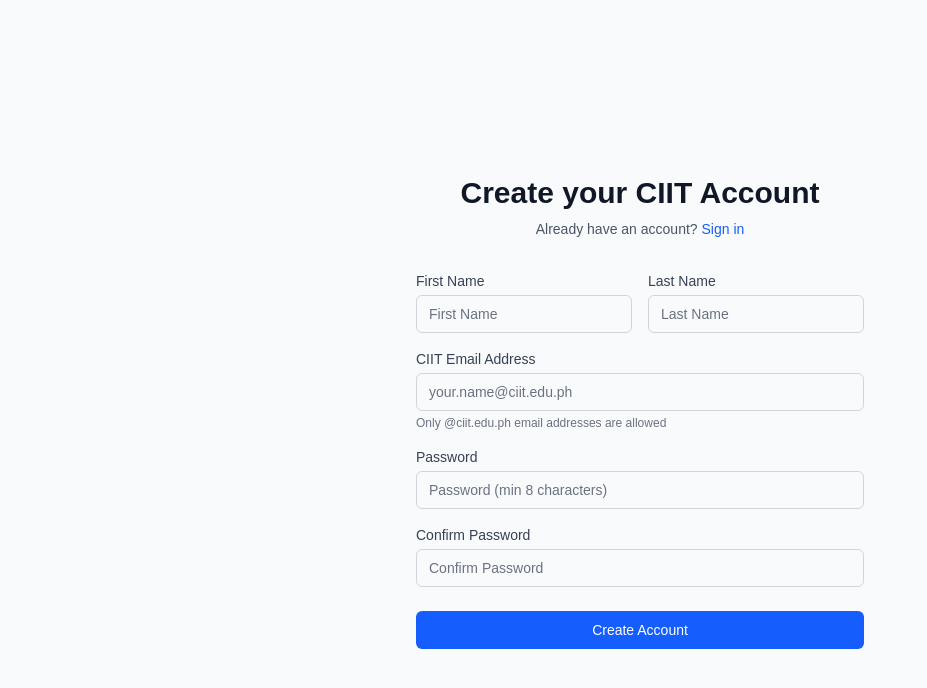
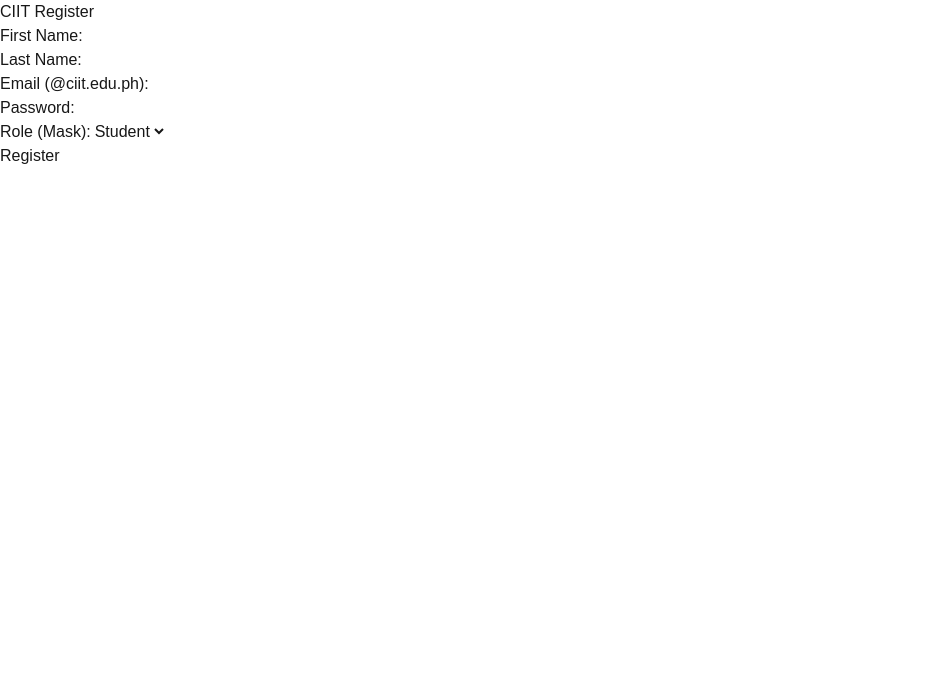
Before and after one commit to VanzTyl/Hackathon-Jam-26, a Next.js app in the folder Unveil/: page /register in a window 1280 px wide. Shown: the top 688 px of the page, without its empty margins (0-927 px from the left). Built offline with nearby package versions, Linux system fonts and the light colour scheme.

Commit message:
user login and signup using supabase

```diff
--- a/Unveil/src/app/login/page.tsx
+++ b/Unveil/src/app/login/page.tsx
@@ -1,164 +1,80 @@
-'use client';
+'use client'
 
-import { useState, useEffect, Suspense } from 'react';
-import { useRouter, useSearchParams } from 'next/navigation';
+import { useState, FormEvent } from 'react'
+import { supabase } from '../../supabase-client'
+import { useRouter } from 'next/navigation'
 
-function LoginPageComponent() {
-  const [email, setEmail] = useState('');
-  const [password, setPassword] = useState('');
-  const [isLoading, setIsLoading] = useState(false);
-  const [error, setError] = useState('');
-  const [message, setMessage] = useState('');
-  const router = useRouter();
-  const searchParams = useSearchParams();
+export default function LoginPage() {
+  const [email, setEmail] = useState('')
+  const [password, setPassword] = useState('')
+  const [message, setMessage] = useState('')
+  const router = useRouter()
 
-  useEffect(() => {
-    const msg = searchParams.get('message');
-    if (msg) {
-      setMessage(msg);
-    }
-  }, [searchParams]);
+const handleLogin = async (e: FormEvent) => {
+    e.preventDefault()
+    setMessage('Logging in...')
 
-  const validateEmail = (email: string) => {
-    return email.endsWith('@ciit.edu.ph') && email.includes('@');
-  };
+    const { data: authData, error: authError } = await supabase.auth.signInWithPassword({
+      email,
+      password,
+    })
 
-  const handleSubmit = async (e: React.FormEvent) => {
-    e.preventDefault();
-    setIsLoading(true);
-    setError('');
-
-    // Validation
-    if (!validateEmail(email)) {
-      setError('Only @ciit.edu.ph email addresses are allowed');
-      setIsLoading(false);
-      return;
+    if (authError) {
+      setMessage(`Login Error: ${authError.message}`)
+      return
     }
 
-    try {
-      const response = await fetch('/api/auth/login', {
-        method: 'POST',
-        headers: {
-          'Content-Type': 'application/json',
-        },
-        body: JSON.stringify({ email, password }),
-      });
+    if (authData.user) {
+      const { data: userData, error: dbError } = await supabase
+        .from('users')
+        .select('mask')
+        .eq('user_id', authData.user.id)
+        .maybeSingle() // Safer than .single()
 
-      const data = await response.json();
+      if (dbError) {
+        setMessage(`Error fetching profile: ${dbError.message}`)
+      } else if (!userData) {
+        // If they exist in Auth but not in your 'users' table
+        setMessage("No profile found. Redirecting to setup...")
+        router.push('/register')
+      } else {
+        setMessage(`Success! Redirecting...`)
 
-      if (response.ok) {
-        router.push('/dashboard');
-      } else {
-        setError(data.error || 'Invalid email or password');
+        // This takes them to src/app/dashboard/page.tsx
+        router.push('/dashboard')
       }
-    } catch (err) {
-      setError('An error occurred. Please try again.');
-    } finally {
-      setIsLoading(false);
     }
-  };
-
+  }
   return (
-    <div className="min-h-screen flex items-center justify-center bg-gray-50 py-12 px-4 sm:px-6 lg:px-8">
-      <div className="max-w-md w-full space-y-8">
     <div>
-          <h2 className="mt-6 text-center text-3xl font-extrabold text-gray-900">
-            Sign in to CIIT Account
-          </h2>
-          <p className="mt-2 text-center text-sm text-gray-600">
-            Don't have an account?{' '}
-            <a href="/register" className="font-medium text-blue-600 hover:text-blue-500">
-              Register here
-            </a>
-          </p>
-        </div>
-        <form className="mt-8 space-y-6" onSubmit={handleSubmit}>
-          {message && (
-            <div className="bg-green-50 border border-green-200 text-green-600 px-4 py-3 rounded-md text-sm">
-              {message}
-            </div>
-          )}
-          {error && (
-            <div className="bg-red-50 border border-red-200 text-red-600 px-4 py-3 rounded-md text-sm">
-              {error}
-            </div>
-          )}
-          <div className="rounded-md shadow-sm -space-y-px">
+      <h1>CIIT Login</h1>
+      <form onSubmit={handleLogin}>
         <div>
-              <label htmlFor="email-address" className="sr-only">
-                Email address
-              </label>
+          <label>Email:</label>
           <input
-                id="email-address"
-                name="email"
             type="email"
-                autoComplete="email"
-                required
-                className="appearance-none rounded-none relative block w-full px-3 py-2 border border-gray-300 placeholder-gray-500 text-gray-900 rounded-t-md focus:outline-none focus:ring-blue-500 focus:border-blue-500 focus:z-10 sm:text-sm"
-                placeholder="your.name@ciit.edu.ph"
             value={email}
             onChange={(e) => setEmail(e.target.value)}
+            required
           />
         </div>
         <div>
-              <label htmlFor="password" className="sr-only">
-                Password
-              </label>
+          <label>Password:</label>
           <input
-                id="password"
-                name="password"
             type="password"
-                autoComplete="current-password"
-                required
-                className="appearance-none rounded-none relative block w-full px-3 py-2 border border-gray-300 placeholder-gray-500 text-gray-900 rounded-b-md focus:outline-none focus:ring-blue-500 focus:border-blue-500 focus:z-10 sm:text-sm"
-                placeholder="Password"
             value={password}
             onChange={(e) => setPassword(e.target.value)}
+            required
           />
         </div>
+        <button type="submit">Login</button>
+      </form>
+
+      {message && <p>{message}</p>}
+
+      <p>
+        Don't have an account? <a href="/register">Register here</a>
+      </p>
     </div>
-
-          <div className="flex items-center justify-between">
-            <div className="flex items-center">
-              <input
-                id="remember-me"
-                name="remember-me"
-                type="checkbox"
-                className="h-4 w-4 text-blue-600 focus:ring-blue-500 border-gray-300 rounded"
-              />
-              <label htmlFor="remember-me" className="ml-2 block text-sm text-gray-900">
-                Remember me
-              </label>
-            </div>
-
-            <div className="text-sm">
-              <a href="/forgot-password" className="font-medium text-blue-600 hover:text-blue-500">
-                Forgot your password?
-              </a>
-            </div>
-          </div>
-
-          <div>
-            <button
-              type="submit"
-              disabled={isLoading}
-              className="group relative w-full flex justify-center py-2 px-4 border border-transparent text-sm font-medium rounded-md text-white bg-blue-600 hover:bg-blue-700 focus:outline-none focus:ring-2 focus:ring-offset-2 focus:ring-blue-500 disabled:opacity-50 disabled:cursor-not-allowed"
-            >
-              {isLoading ? 'Signing in...' : 'Sign in'}
-            </button>
-          </div>
-
-
-        </form>
-      </div>
-    </div>
-  );
+  )
 }
-
-export default function LoginPage() {
-  return (
-    <Suspense fallback={<div>Loading...</div>}>
-      <LoginPageComponent />
-    </Suspense>
-  );
-}
--- a/Unveil/src/app/page.tsx
+++ b/Unveil/src/app/page.tsx
@@ -7,7 +7,7 @@
 
   useEffect(() => {
     // This immediately sends the user to /login
-    router.push('/login')
+    router.push('/register')
   }, [router])
 
   return null // Returns nothing because the user is being redirected
--- a/Unveil/src/app/register/page.tsx
+++ b/Unveil/src/app/register/page.tsx
@@ -1,222 +1,90 @@
-'use client';
+'use client'
 
-import { useState } from 'react';
-import { useRouter } from 'next/navigation';
+import { useState, FormEvent } from 'react'
+import { supabase } from '../../supabase-client'
 
 export default function RegisterPage() {
-  const [formData, setFormData] = useState({
-    firstName: '',
-    lastName: '',
-    email: '',
-    password: '',
-    confirmPassword: ''
-  });
-  const [isLoading, setIsLoading] = useState(false);
-  const [error, setError] = useState('');
-  const [success, setSuccess] = useState(false);
-  const router = useRouter();
+  const [email, setEmail] = useState('')
+  const [password, setPassword] = useState('')
+  const [firstName, setFirstName] = useState('')
+  const [lastName, setLastName] = useState('')
+  const [mask, setMask] = useState<'student' | 'tutor'>('student')
+  const [message, setMessage] = useState('')
 
-  const validateEmail = (email: string) => {
-    return email.endsWith('@ciit.edu.ph') && email.includes('@');
-  };
+  const handleRegister = async (e: FormEvent) => {
+    e.preventDefault()
+    setMessage('Processing...')
 
-  const handleChange = (e: React.ChangeEvent<HTMLInputElement>) => {
-    const { name, value } = e.target;
-    setFormData(prev => ({
-      ...prev,
-      [name]: value
-    }));
-  };
-
-  const handleSubmit = async (e: React.FormEvent) => {
-    e.preventDefault();
-    setIsLoading(true);
-    setError('');
-
-    // Validation
-    if (!formData.firstName || !formData.lastName || !formData.email || !formData.password || !formData.confirmPassword) {
-      setError('All fields are required');
-      setIsLoading(false);
-      return;
+    // 1. Domain Validation
+    if (!email.endsWith('@ciit.edu.ph')) {
+      setMessage('Error: Only @ciit.edu.ph emails are allowed.')
+      return
     }
 
-    if (!validateEmail(formData.email)) {
-      setError('Only @ciit.edu.ph email addresses are allowed');
-      setIsLoading(false);
-      return;
+    // 2. Sign up the user in Supabase Auth
+    const { data: authData, error: authError } = await supabase.auth.signUp({
+      email,
+      password,
+    })
+
+    if (authError) {
+      setMessage(`Auth Error: ${authError.message}`)
+      return
     }
 
-    if (formData.password !== formData.confirmPassword) {
-      setError('Passwords do not match');
-      setIsLoading(false);
-      return;
+    // 3. Insert the extra details into your 'users' table
+    if (authData.user) {
+      const { error: dbError } = await supabase
+        .from('users')
+        .insert([
+          {
+            user_id: authData.user.id, // Linking Auth ID to your table
+            email_address: email,
+            first_name: firstName,
+            last_name: lastName,
+            mask: mask,
+          },
+        ])
+
+      if (dbError) {
+        setMessage(`Database Error: ${dbError.message}`)
+      } else {
+        setMessage('Registration successful! Check your email for verification.')
+      }
     }
-
-    if (formData.password.length < 8) {
-      setError('Password must be at least 8 characters long');
-      setIsLoading(false);
-      return;
-    }
-
-    try {
-      const response = await fetch('/api/auth/register', {
-        method: 'POST',
-        headers: {
-          'Content-Type': 'application/json',
-        },
-        body: JSON.stringify(formData),
-      });
-
-      const data = await response.json();
-
-      if (response.ok) {
-        router.push(`/verify?email=${encodeURIComponent(formData.email)}`);
-      } else {
-        setError(data.error || 'Registration failed');
-      }
-    } catch (err) {
-      setError('An error occurred. Please try again.');
-    } finally {
-      setIsLoading(false);
-    }
-  };
-
-  if (success) {
-    return (
-      <div className="min-h-screen flex items-center justify-center bg-gray-50 py-12 px-4 sm:px-6 lg:px-8">
-        <div className="max-w-md w-full space-y-8">
-          <div className="text-center">
-            <div className="mx-auto flex items-center justify-center h-12 w-12 rounded-full bg-green-100">
-              <svg className="h-6 w-6 text-green-600" fill="none" stroke="currentColor" viewBox="0 0 24 24">
-                <path strokeLinecap="round" strokeLinejoin="round" strokeWidth="2" d="M5 13l4 4L19 7"></path>
-              </svg>
-            </div>
-            <h2 className="mt-6 text-3xl font-extrabold text-gray-900">Registration Successful!</h2>
-            <p className="mt-2 text-sm text-gray-600">
-              Please check your @ciit.edu.ph email to verify your account.
-            </p>
-          </div>
-        </div>
-      </div>
-    );
   }
 
   return (
-    <div className="min-h-screen flex items-center justify-center bg-gray-50 py-12 px-4 sm:px-6 lg:px-8">
-      <div className="max-w-md w-full space-y-8">
+    <div>
+      <h1>CIIT Register</h1>
+      <form onSubmit={handleRegister}>
         <div>
-          <h2 className="mt-6 text-center text-3xl font-extrabold text-gray-900">
-            Create your CIIT Account
-          </h2>
-          <p className="mt-2 text-center text-sm text-gray-600">
-            Already have an account?{' '}
-            <a href="/login" className="font-medium text-blue-600 hover:text-blue-500">
-              Sign in
-            </a>
-          </p>
+          <label>First Name:</label>
+          <input type="text" value={firstName} onChange={(e) => setFirstName(e.target.value)} required />
         </div>
-        <form className="mt-8 space-y-6" onSubmit={handleSubmit}>
-          {error && (
-            <div className="bg-red-50 border border-red-200 text-red-600 px-4 py-3 rounded-md text-sm">
-              {error}
-            </div>
-          )}
+        <div>
+          <label>Last Name:</label>
+          <input type="text" value={lastName} onChange={(e) => setLastName(e.target.value)} required />
+        </div>
+        <div>
+          <label>Email (@ciit.edu.ph):</label>
+          <input type="email" value={email} onChange={(e) => setEmail(e.target.value)} required />
+        </div>
+        <div>
+          <label>Password:</label>
+          <input type="password" value={password} onChange={(e) => setPassword(e.target.value)} required />
+        </div>
+        <div>
+          <label>Role (Mask):</label>
+          <select value={mask} onChange={(e) => setMask(e.target.value as 'student' | 'tutor')}>
+            <option value="student">Student</option>
+            <option value="tutor">Tutor</option>
+          </select>
+        </div>
+        <button type="submit">Register</button>
+      </form>
 
-          <div className="space-y-4">
-            <div className="grid grid-cols-2 gap-4">
-              <div>
-                <label htmlFor="firstName" className="block text-sm font-medium text-gray-700">
-                  First Name
-                </label>
-                <input
-                  id="firstName"
-                  name="firstName"
-                  type="text"
-                  required
-                  className="mt-1 appearance-none relative block w-full px-3 py-2 border border-gray-300 placeholder-gray-500 text-gray-900 rounded-md focus:outline-none focus:ring-blue-500 focus:border-blue-500 focus:z-10 sm:text-sm"
-                  placeholder="First Name"
-                  value={formData.firstName}
-                  onChange={handleChange}
-                />
-              </div>
-              <div>
-                <label htmlFor="lastName" className="block text-sm font-medium text-gray-700">
-                  Last Name
-                </label>
-                <input
-                  id="lastName"
-                  name="lastName"
-                  type="text"
-                  required
-                  className="mt-1 appearance-none relative block w-full px-3 py-2 border border-gray-300 placeholder-gray-500 text-gray-900 rounded-md focus:outline-none focus:ring-blue-500 focus:border-blue-500 focus:z-10 sm:text-sm"
-                  placeholder="Last Name"
-                  value={formData.lastName}
-                  onChange={handleChange}
-                />
-              </div>
-            </div>
-
-            <div>
-              <label htmlFor="email" className="block text-sm font-medium text-gray-700">
-                CIIT Email Address
-              </label>
-              <input
-                id="email"
-                name="email"
-                type="email"
-                required
-                className="mt-1 appearance-none relative block w-full px-3 py-2 border border-gray-300 placeholder-gray-500 text-gray-900 rounded-md focus:outline-none focus:ring-blue-500 focus:border-blue-500 focus:z-10 sm:text-sm"
-                placeholder="your.name@ciit.edu.ph"
-                value={formData.email}
-                onChange={handleChange}
-              />
-              <p className="mt-1 text-xs text-gray-500">Only @ciit.edu.ph email addresses are allowed</p>
-            </div>
-
-            <div>
-              <label htmlFor="password" className="block text-sm font-medium text-gray-700">
-                Password
-              </label>
-              <input
-                id="password"
-                name="password"
-                type="password"
-                required
-                className="mt-1 appearance-none relative block w-full px-3 py-2 border border-gray-300 placeholder-gray-500 text-gray-900 rounded-md focus:outline-none focus:ring-blue-500 focus:border-blue-500 focus:z-10 sm:text-sm"
-                placeholder="Password (min 8 characters)"
-                value={formData.password}
-                onChange={handleChange}
-              />
-            </div>
-
-            <div>
-              <label htmlFor="confirmPassword" className="block text-sm font-medium text-gray-700">
-                Confirm Password
-              </label>
-              <input
-                id="confirmPassword"
-                name="confirmPassword"
-                type="password"
-                required
-                className="mt-1 appearance-none relative block w-full px-3 py-2 border border-gray-300 placeholder-gray-500 text-gray-900 rounded-md focus:outline-none focus:ring-blue-500 focus:border-blue-500 focus:z-10 sm:text-sm"
-                placeholder="Confirm Password"
-                value={formData.confirmPassword}
-                onChange={handleChange}
-              />
-            </div>
-          </div>
-
-          <div>
-            <button
-              type="submit"
-              disabled={isLoading}
-              className="group relative w-full flex justify-center py-2 px-4 border border-transparent text-sm font-medium rounded-md text-white bg-blue-600 hover:bg-blue-700 focus:outline-none focus:ring-2 focus:ring-offset-2 focus:ring-blue-500 disabled:opacity-50 disabled:cursor-not-allowed"
-            >
-              {isLoading ? 'Creating Account...' : 'Create Account'}
-            </button>
-          </div>
-        </form>
-      </div>
+      {message && <p>{message}</p>}
     </div>
-  );
+  )
 }
```
Lines whose indentation alone changed are shown as unchanged.
